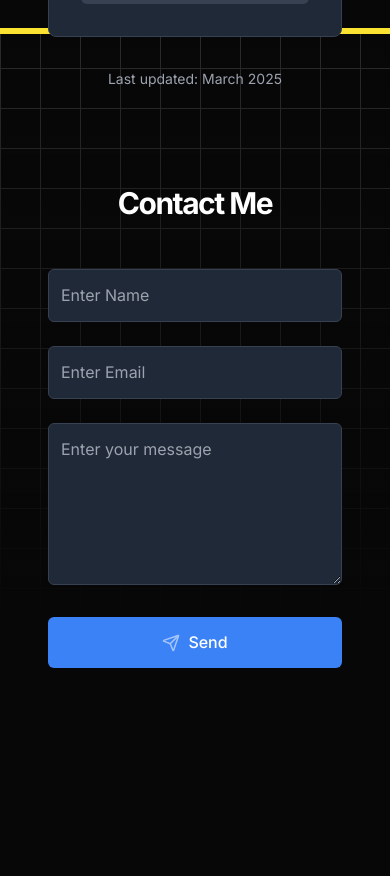
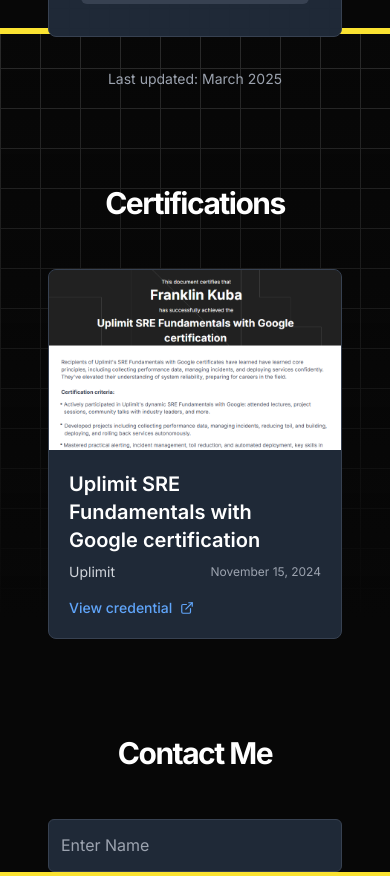
Before and after one commit to kubthesupermax/Nextjs-portfolio, a Next.js app: page / in a window 390 px wide. Shown: the part 5880-6756 px from the top of the page. Before the commit the page ends 6628 px from the top, so only its background shows below. Built offline with nearby package versions, Linux system fonts and the light colour scheme.

Commit message:
Add new section called certification

```diff
--- a/app/page.tsx
+++ b/app/page.tsx
@@ -6,6 +6,7 @@ import SkillsSection from "@/components/skills-section";
 import ContactSection from "@/components/contact-section";
 import AboutSection from "@/components/about-section";
 import ResumeSection from "@/components/resume-section";
+import CertificationsSection from "@/components/certifications-section";
 
 export default function Home() {
   return (
@@ -22,6 +23,7 @@ export default function Home() {
           <SkillsSection />
           <ProjectsSection />
           <ResumeSection />
+          <CertificationsSection />
           <ContactSection />
         </div>
       </div>
--- /dev/null
+++ b/components/certifications-section.tsx
@@ -0,0 +1,152 @@
+"use client";
+
+import { useTheme } from "@/context/theme-context";
+import { FadeIn, StaggerContainer } from "./animations";
+import { Award, ExternalLink } from "lucide-react";
+import Image from "next/image";
+
+interface CertificationProps {
+  title: string;
+  issuer: string;
+  date: string;
+  image: string;
+  url: string;
+}
+
+const certifications: CertificationProps[] = [
+  {
+    title: "Uplimit SRE Fundamentals with Google certification",
+    issuer: "Uplimit",
+    date: "November 15, 2024",
+    image: "/Uplimit-SRE-Fundamentals-with-Google-certification.png",
+    url: "https://www.credential.net/1b061825-208e-40e1-88e0-7d75e5f5a80b#acc.vcsWuq3P",
+  },
+  // You can add more certifications here
+];
+
+export default function CertificationsSection() {
+  const { theme } = useTheme();
+
+  return (
+    <section id="certifications" className="py-12 md:py-24 lg:py-32">
+      <div className="container px-4 md:px-6 mx-auto">
+        <FadeIn>
+          <h2 className="text-3xl font-bold tracking-tighter sm:text-4xl md:text-5xl mb-12 text-center">
+            Certifications
+          </h2>
+        </FadeIn>
+
+        {/* Center the certification card */}
+        <div className="flex justify-center">
+          <StaggerContainer className="max-w-md">
+            {certifications.map((cert, index) => (
+              <div
+                key={index}
+                className={`
+                  rounded-lg overflow-hidden border transition-all duration-300
+                  hover:-translate-y-2 hover:shadow-xl
+                  ${
+                    theme === "light"
+                      ? "bg-white border-gray-200 shadow-sm hover:border-blue-300"
+                      : "bg-gray-800 border-gray-700 hover:border-blue-500"
+                  }
+                `}
+              >
+                <div className="relative h-[180px] w-full overflow-hidden group">
+                  <Image
+                    src={cert.image || "/placeholder.svg"}
+                    alt={cert.title}
+                    fill
+                    className="object-cover transition-transform duration-700 group-hover:scale-110"
+                    objectPosition="center top"
+                  />
+                  <div
+                    className={`
+                    absolute inset-0 opacity-0 group-hover:opacity-100 transition-opacity duration-500
+                    flex items-center justify-center
+                    ${theme === "light" ? "bg-white/80" : "bg-black/80"}
+                  `}
+                  >
+                    <a
+                      href={cert.url}
+                      className={`
+                        text-sm px-6 py-2 rounded-full font-medium transition-all duration-300
+                        transform scale-90 group-hover:scale-100 flex items-center gap-2
+                        ${
+                          theme === "light"
+                            ? "bg-blue-600 text-white"
+                            : "bg-blue-500 text-white"
+                        }
+                      `}
+                      target="_blank"
+                      rel="noopener noreferrer"
+                    >
+                      <Award size={16} />
+                      View Credential
+                    </a>
+                  </div>
+                </div>
+
+                <div className="p-5">
+                  <h3 className="text-xl font-semibold mb-2">{cert.title}</h3>
+                  <div className="flex justify-between items-center">
+                    <p
+                      className={`text-sm ${
+                        theme === "light" ? "text-gray-600" : "text-gray-300"
+                      }`}
+                    >
+                      {cert.issuer}
+                    </p>
+                    <p
+                      className={`text-xs ${
+                        theme === "light" ? "text-gray-500" : "text-gray-400"
+                      }`}
+                    >
+                      {cert.date}
+                    </p>
+                  </div>
+
+                  <a
+                    href={cert.url}
+                    className={`
+                      mt-4 flex items-center gap-2 text-sm font-medium transition-colors duration-300
+                      ${
+                        theme === "light"
+                          ? "text-blue-600 hover:text-blue-800"
+                          : "text-blue-400 hover:text-blue-300"
+                      }
+                    `}
+                    target="_blank"
+                    rel="noopener noreferrer"
+                  >
+                    View credential <ExternalLink size={14} />
+                  </a>
+                </div>
+              </div>
+            ))}
+          </StaggerContainer>
+        </div>
+
+        {/* Add more button if there are many certifications */}
+        {certifications.length > 3 && (
+          <FadeIn delay={0.6} className="mt-10 text-center">
+            <a
+              href="#"
+              className={`
+                inline-flex items-center gap-2 px-6 py-3 rounded-md transition-all duration-300
+                ${
+                  theme === "light"
+                    ? "bg-gray-200 text-gray-800 hover:bg-gray-300"
+                    : "bg-gray-700 text-gray-200 hover:bg-gray-600"
+                }
+                transform hover:scale-105
+              `}
+            >
+              View all certifications
+            </a>
+          </FadeIn>
+        )}
+      </div>
+    </section>
+  );
+}
--- a/components/navbar.tsx
+++ b/components/navbar.tsx
@@ -84,7 +84,8 @@ export default function Navbar() {
 
         {/* Desktop Navigation */}
         <div className="hidden md:flex gap-6 items-center">
-          {["about", "skills", "projects", "Resume"].map((section) => (
+          {["about", "skills", "projects", "Resume", "Certifications"].map(
+            (section) => (
               <button
                 key={section}
                 onClick={() => handleScroll(section)}
@@ -96,7 +97,8 @@ export default function Navbar() {
               >
                 {section.charAt(0).toUpperCase() + section.slice(1)}
               </button>
-          ))}
+            )
+          )}
           {/* Contact Me button with special styling */}
           <button
             onClick={() => handleScroll("contact")}
@@ -119,7 +121,8 @@ export default function Navbar() {
           }`}
         >
           <div className="flex flex-col items-center pt-10 gap-8">
-            {["about", "skills", "projects", "Resume"].map((section) => (
+            {["about", "skills", "projects", "Resume", "Certifications"].map(
+              (section) => (
                 <button
                   key={section}
                   onClick={() => handleScroll(section)}
@@ -131,7 +134,8 @@ export default function Navbar() {
                 >
                   {section.charAt(0).toUpperCase() + section.slice(1)}
                 </button>
-            ))}
+              )
+            )}
             {/* Contact Me button in mobile menu */}
             <button
               onClick={() => handleScroll("contact")}
```
Also changed, not shown: public/Uplimit-SRE-Fundamentals-with-Google-certification.png (added). Lines whose indentation alone changed are shown as unchanged.
